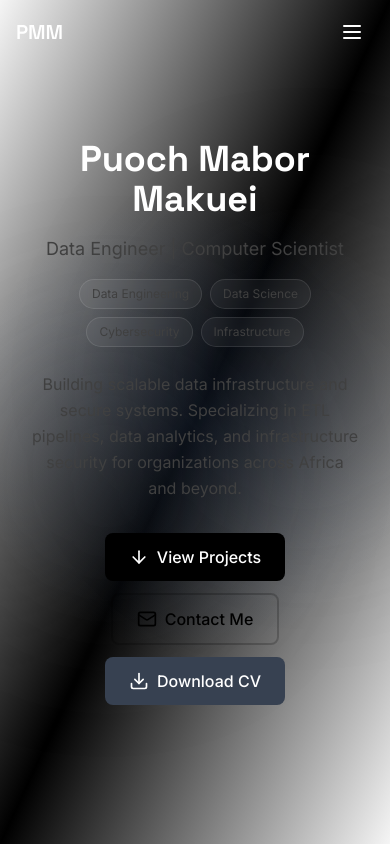
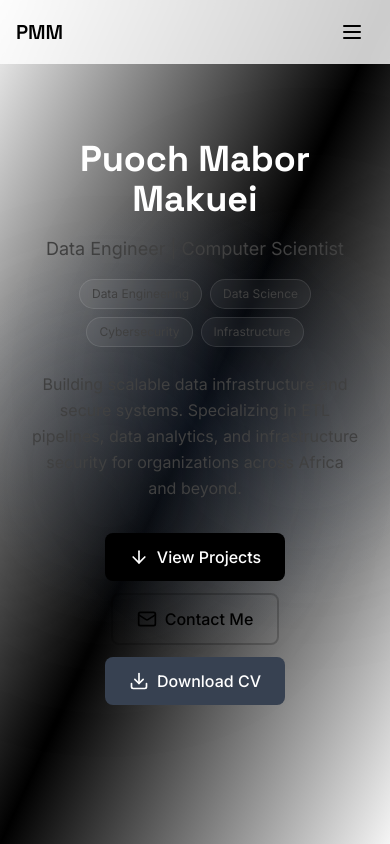
Before and after one commit to puoch1of1/PORTFOLIO-, a React (Vite) app: page / in a window 390 px wide. Shown: the top 844 px of the page. Built offline with nearby package versions, Linux system fonts and the light colour scheme.

Commit message:
Update Navbar and Affiliations styles for improved visibility and consistency

```diff
--- a/src/components/Navbar.tsx
+++ b/src/components/Navbar.tsx
@@ -28,8 +28,8 @@ export default function Navbar() {
       animate={{ y: 0 }}
       className={`fixed top-0 left-0 right-0 z-50 transition-all duration-300 ${
         isScrolled
-          ? 'bg-primary-charcoal/95 backdrop-blur-sm border-b border-white/10'
-          : 'bg-transparent'
+          ? 'bg-white/95 backdrop-blur-sm border-b border-black/10 shadow-sm'
+          : 'bg-white/80 backdrop-blur-sm'
       }`}
     >
       <div className="max-w-7xl mx-auto px-4 sm:px-6 lg:px-8">
@@ -37,7 +37,7 @@ export default function Navbar() {
           {/* Logo */}
           <motion.a
             href="#"
-            className="text-xl font-heading font-semibold text-white hover:text-accent-blue transition-colors"
+            className="text-xl font-heading font-semibold text-black hover:text-secondary-gray transition-colors"
             whileHover={{ scale: 1.05 }}
             whileTap={{ scale: 0.95 }}
           >
@@ -50,17 +50,17 @@ export default function Navbar() {
               <a
                 key={item.name}
                 href={item.href}
-                className="text-sm text-secondary-gray hover:text-white transition-colors relative group"
+                className="text-sm text-secondary-gray hover:text-black transition-colors relative group"
               >
                 {item.name}
-                <span className="absolute bottom-0 left-0 w-0 h-0.5 bg-accent-blue group-hover:w-full transition-all duration-300" />
+                <span className="absolute bottom-0 left-0 w-0 h-0.5 bg-black group-hover:w-full transition-all duration-300" />
               </a>
             ))}
           </div>
 
           {/* Mobile Menu Button */}
           <button
-            className="md:hidden text-white p-2 min-w-[44px] min-h-[44px] flex items-center justify-center touch-manipulation"
+            className="md:hidden text-black p-2 min-w-[44px] min-h-[44px] flex items-center justify-center touch-manipulation"
             onClick={() => setIsMobileMenuOpen(!isMobileMenuOpen)}
             aria-label="Toggle menu"
           >
@@ -76,14 +76,14 @@ export default function Navbar() {
             initial={{ opacity: 0, height: 0 }}
             animate={{ opacity: 1, height: 'auto' }}
             exit={{ opacity: 0, height: 0 }}
-            className="md:hidden bg-primary-charcoal border-t border-white/10"
+            className="md:hidden bg-white border-t border-black/10"
           >
             <div className="px-4 py-4 space-y-2">
               {navItems.map((item) => (
                 <a
                   key={item.name}
                   href={item.href}
-                  className="block text-secondary-gray hover:text-white transition-colors py-2 min-h-[44px] flex items-center touch-manipulation"
+                  className="block text-secondary-gray hover:text-black transition-colors py-2 min-h-[44px] flex items-center touch-manipulation"
                   onClick={() => setIsMobileMenuOpen(false)}
                 >
                   {item.name}
--- a/src/sections/Affiliations.tsx
+++ b/src/sections/Affiliations.tsx
@@ -34,7 +34,7 @@ const itemVariants = {
 
 export default function Affiliations() {
   return (
-    <section className="py-16 sm:py-20 md:py-24 px-4 sm:px-6 lg:px-8 bg-primary-charcoal">
+    <section className="py-16 sm:py-20 md:py-24 px-4 sm:px-6 lg:px-8 bg-gray-50">
       <div className="max-w-6xl mx-auto">
         <motion.h2
           initial={{ opacity: 0, y: 20 }}
@@ -62,12 +62,12 @@ export default function Affiliations() {
                 rel="noopener noreferrer"
                 variants={itemVariants}
                 whileHover={{ scale: 1.05, y: -5 }}
-                className="bg-primary-dark border border-white/10 rounded-lg p-4 sm:p-6 hover:border-accent-blue/50 transition-all duration-300 group flex flex-col items-center text-center"
+                className="bg-white border border-black/10 rounded-lg p-4 sm:p-6 hover:border-black/30 transition-all duration-300 group flex flex-col items-center text-center"
               >
-                <div className="p-3 sm:p-4 bg-accent-blue/20 rounded-lg mb-3 sm:mb-4 group-hover:bg-accent-blue/30 transition-colors">
-                  <Icon className="text-accent-blue" size={28} />
+                <div className="p-3 sm:p-4 bg-black/10 rounded-lg mb-3 sm:mb-4 group-hover:bg-black/20 transition-colors">
+                  <Icon className="text-black" size={28} />
                 </div>
-                <h3 className="text-base sm:text-lg font-semibold text-white mb-1 group-hover:text-accent-blue transition-colors break-words">
+                <h3 className="text-base sm:text-lg font-semibold text-black mb-1 group-hover:text-gray-700 transition-colors break-words">
                   {affiliation.name}
                 </h3>
                 <p className="text-xs sm:text-sm text-secondary-gray break-words">{affiliation.role}</p>
```
